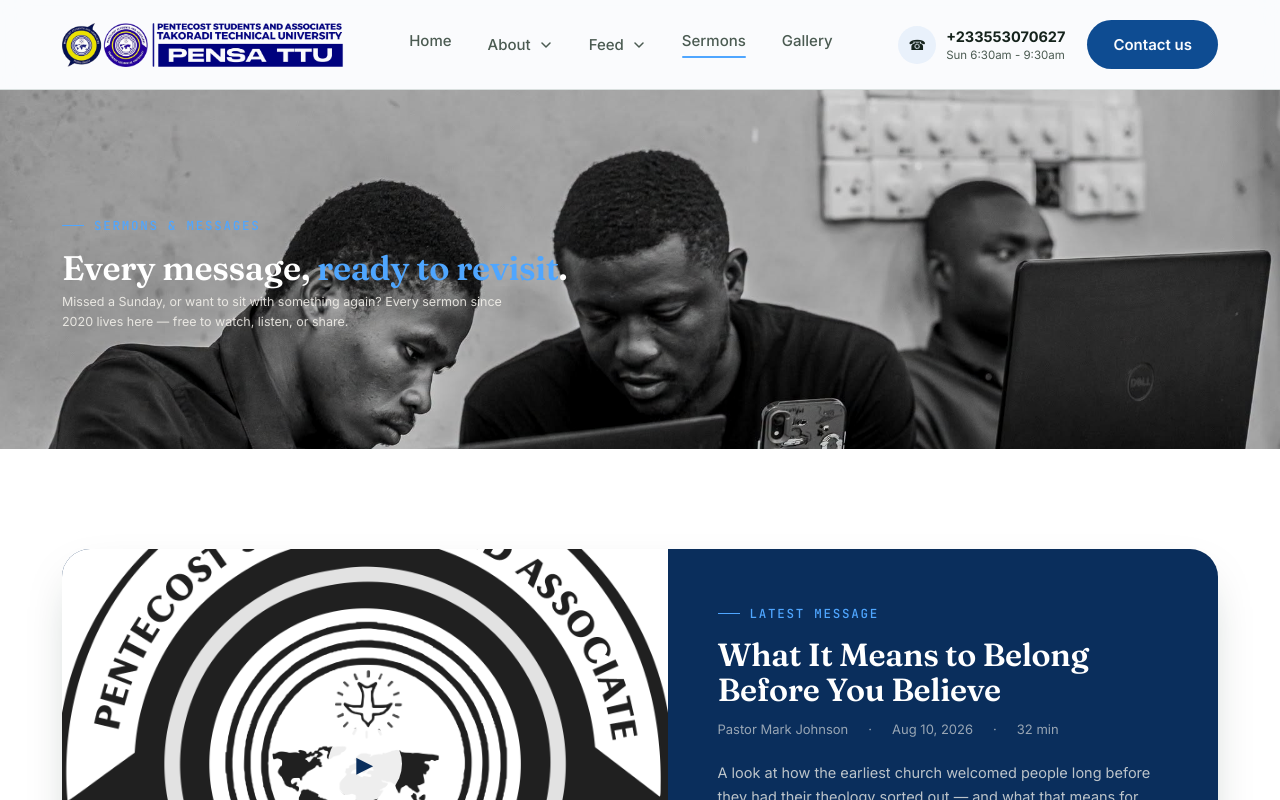
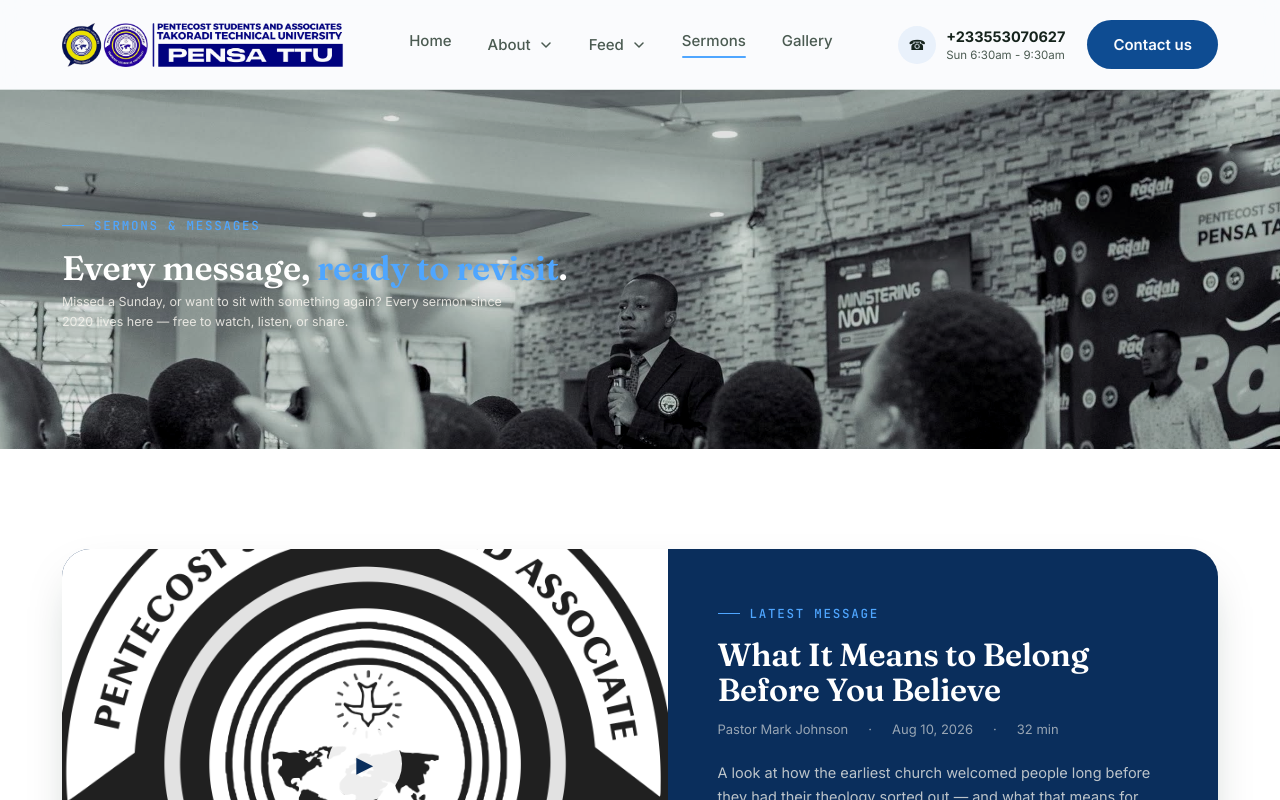
Before and after one commit to boaddavid1/pensattu2, a React (Vite) app in the folder client/: page /sermons in a window 1280 px wide. Shown: the top 800 px of the page. Built offline with nearby package versions, Linux system fonts and the light colour scheme; no server answers; a web font is replaced by a local one.

Commit message:
Update Sermons page hero image to sermon.png
Generated with [Devin](https://devin.ai)

Co-Authored-By: Devin <158243242+devin-ai-integration[bot]@users.noreply.github.com>

```diff
--- a/client/src/pages/Sermons.jsx
+++ b/client/src/pages/Sermons.jsx
@@ -39,7 +39,7 @@ export default function Sermons() {
     <main className="sermons-page">
       <section className="page-hero">
         <div className="page-hero-bg">
-          <img src="/images/sermons-hero.png" alt="Pastor preaching on a Sunday morning" />
+          <img src="/images/sermon.png" alt="Pastor preaching on a Sunday morning" />
         </div>
         <div className="page-hero-inner">
           <span className="eyebrow">Sermons &amp; messages</span>
```
Also changed, not shown: client/public/images/sermon.png (added).
